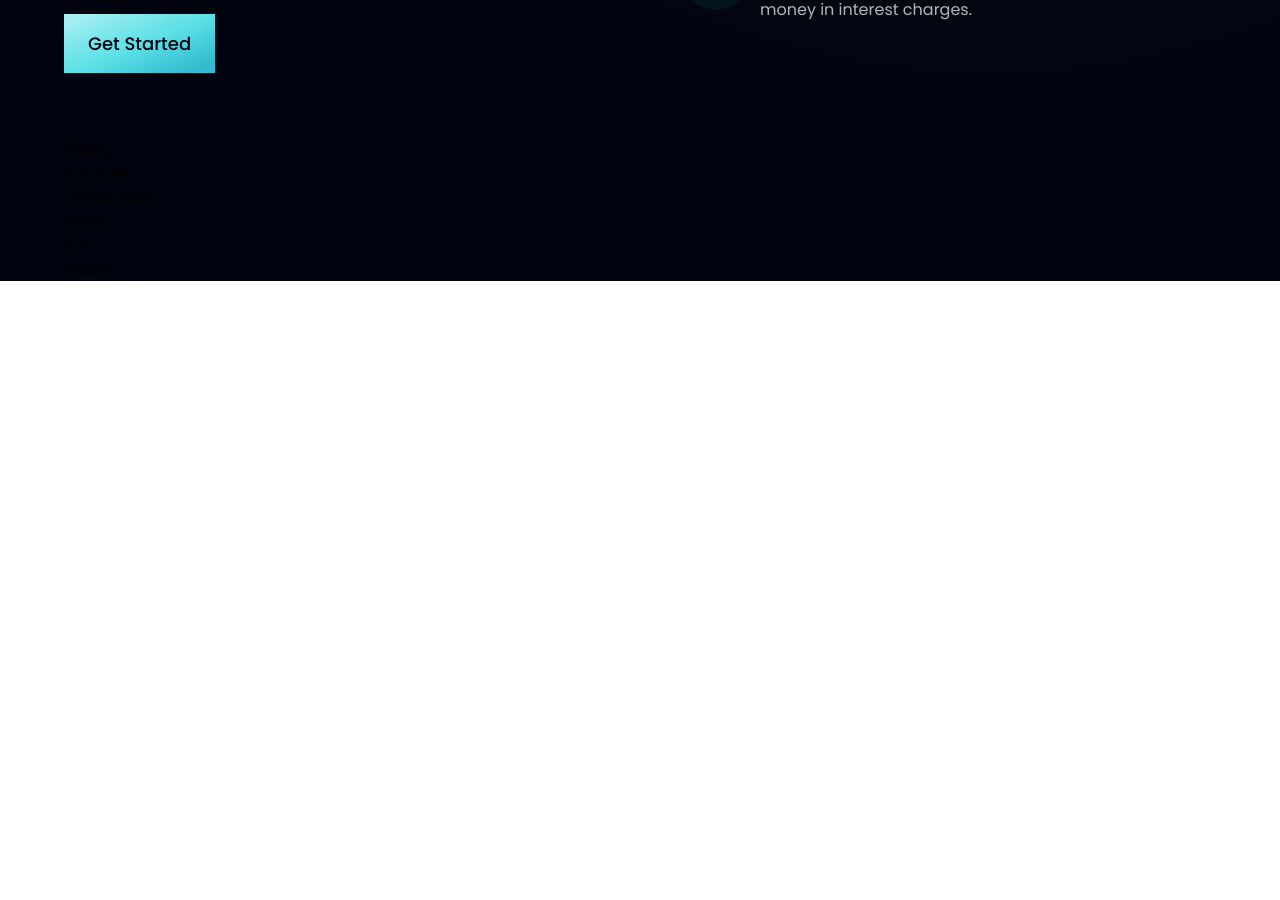
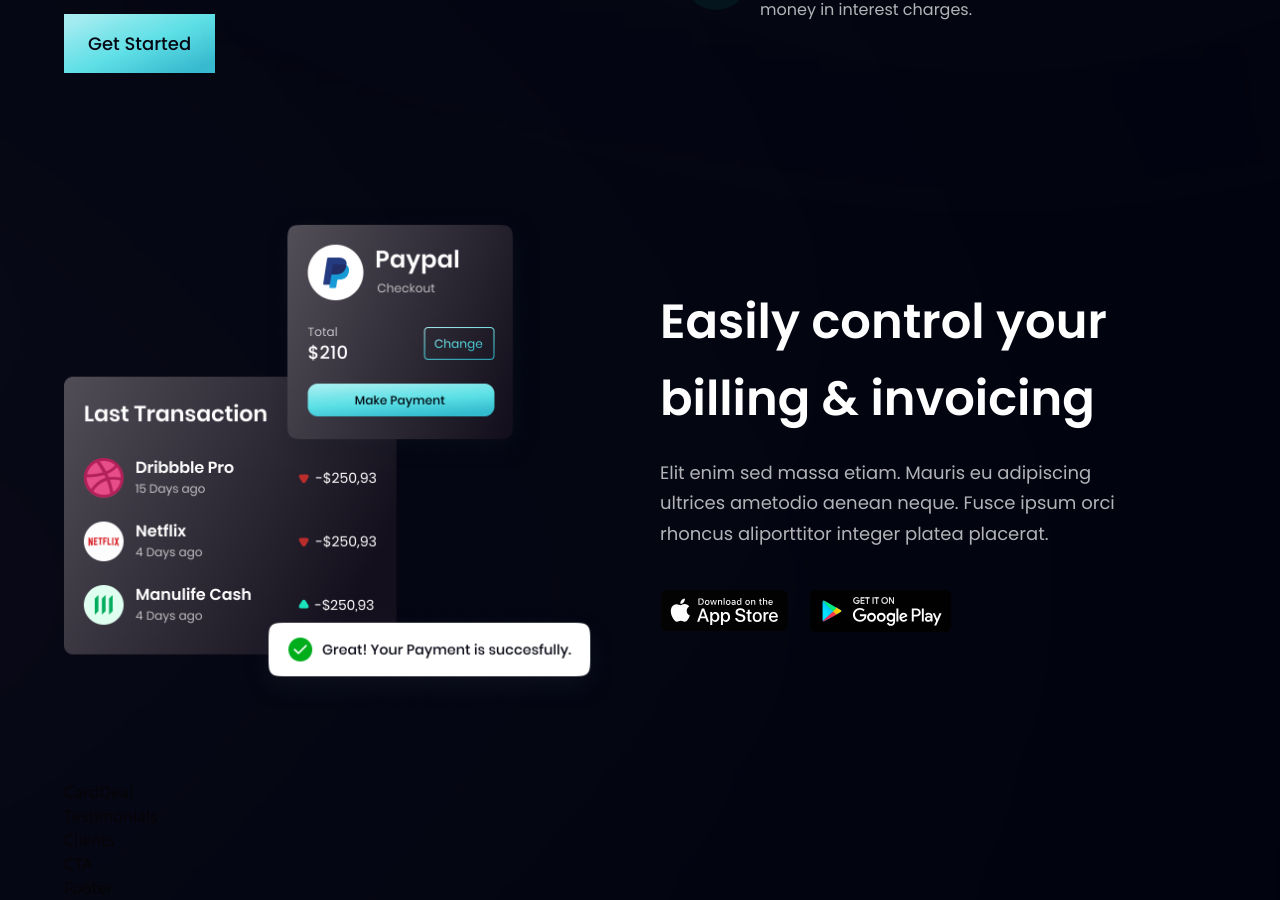
Before and after one commit to carolina-gomez/bank-modern-app, a React (Vite) app: page / in a window 1280 px wide. Shown: the part 1409-2309 px from the top of the page. Before the commit the page ends 1690 px from the top, so only its background shows below. Built offline with nearby package versions, Linux system fonts and the light colour scheme.

Commit message:
billing.jsx

```diff
--- a/src/components/Billing.jsx
+++ b/src/components/Billing.jsx
@@ -1,9 +1,34 @@
-import React from 'react'
+import { apple, bill, google } from "../assets";
+import styles, { layout } from "../style";
 
-const Billing = () => {
-  return (
-    <div>Billing</div>
-  )
-}
+const Billing = () => (
+  <section id="product" className={layout.sectionReverse}>
+    <div className={layout.sectionImgReverse}>
+      <img src={bill} alt="billing" className="w-[100%] h-[100%] relative z-[5]" />
 
-export default Billing
+      {/* gradient start */}
+      <div className="absolute z-[3] -left-1/2 top-0 w-[50%] h-[50%] rounded-full white__gradient" />
+      <div className="absolute z-[0] w-[50%] h-[50%] -left-1/2 bottom-0 rounded-full pink__gradient" />
+      {/* gradient end */}
+    </div>
+
+    <div className={layout.sectionInfo}>
+      <h2 className={styles.heading2}>
+        Easily control your <br className="sm:block hidden" /> billing &
+        invoicing
+      </h2>
+      <p className={`${styles.paragraph} max-w-[470px] mt-5`}>
+        Elit enim sed massa etiam. Mauris eu adipiscing ultrices ametodio
+        aenean neque. Fusce ipsum orci rhoncus aliporttitor integer platea
+        placerat.
+      </p>
+
+      <div className="flex flex-row flex-wrap sm:mt-10 mt-6">
+        <img src={apple} alt="google_play" className="w-[128.86px] h-[42.05px] object-contain mr-5 cursor-pointer" />
+        <img src={google} alt="google_play" className="w-[144.17px] h-[43.08px] object-contain cursor-pointer" />
+      </div>
+    </div>
+  </section>
+);
+
+export default Billing;
```
